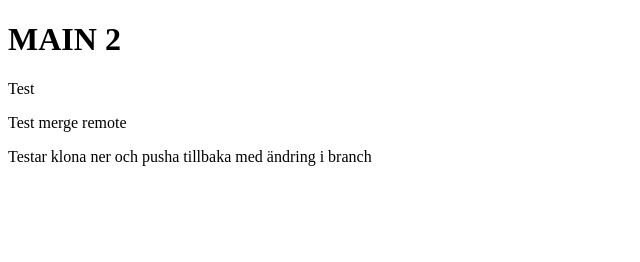
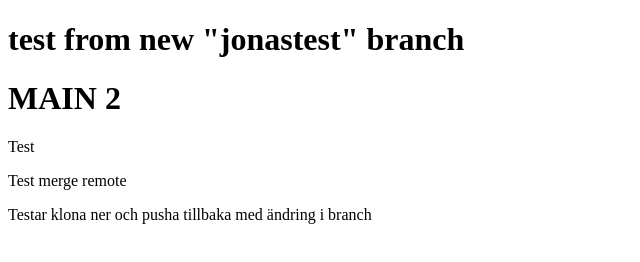
Before and after one commit to rawisha/project-group1, a website: page testfil.html in a window 1280 px wide. Shown: the whole page, without its empty margins (0-640 px from the left). Drawn offline with Linux system fonts and the light colour scheme.

Commit message:
first commit from jonastest branch

```diff
--- a/testfil.html
+++ b/testfil.html
@@ -13,6 +13,7 @@
         <link rel="stylesheet" href="" />
     </head>
     <body>
+        <h1>test from new "jonastest" branch</h1>
         <h1>MAIN 2</h1>
 
         <p>Test</p>
```
